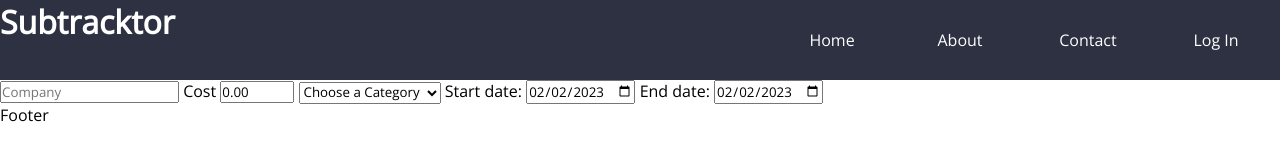
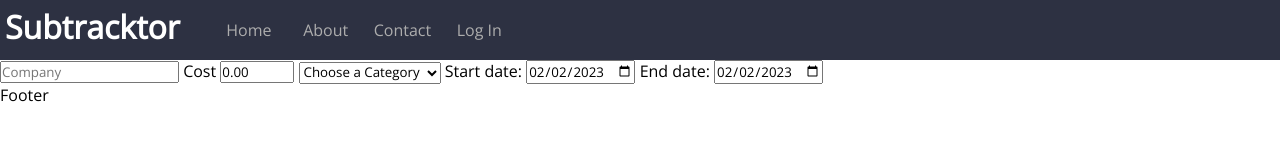
Before and after one commit to AlannaHembrow/SubscriptionWebsite, a plain HTML site: page index.html in a window 1280 px wide. Drawn offline with nearby package versions, Linux system fonts and the light colour scheme.

Commit message:
Style navbar

```diff
--- a/style.css
+++ b/style.css
@@ -14,30 +14,36 @@
 
 .nav__link {
   text-decoration: none;
-  color: white;
+  color: rgb(173, 173, 173);
   display: flex;
   align-items: center;
   justify-content: center;
-  width: 10vw;
-  height: 10vh;
+  width: 6vw;
+  height: 60px;
 }
 
 .header {
   display: flex;
-  justify-content: space-between;
   background-color: #2d3142;
-  height: 10vh;
   color: white;
+  height: 60px;
 }
 
 .navbar__list-item {
-  height: 10vh;
   display: flex;
   align-items: center;
   justify-content: center;
-  width: 10vw;
 }
 
-.navbar__list-item:hover{
-  background-color: #4f5d75;
+.nav__link:hover{
+  color: #ffffff;
+  font-weight: 600;
 }
+
+.header h1 {
+  padding: 5px;
+}
+
+.navbar {
+  padding-left: 2vw;
+}
--- a/styles.css
+++ /dev/null
@@ -1,7 +0,0 @@
-@import url('https://fonts.googleapis.com/css2?family=Poppins:wght@200;300;400;500;600;700&display=swap');
-*{
-  margin: 0;
-  padding: 0;
-  box-sizing: border-box;
-  font-family: 'Poppins', sans-serif;
-}
```
